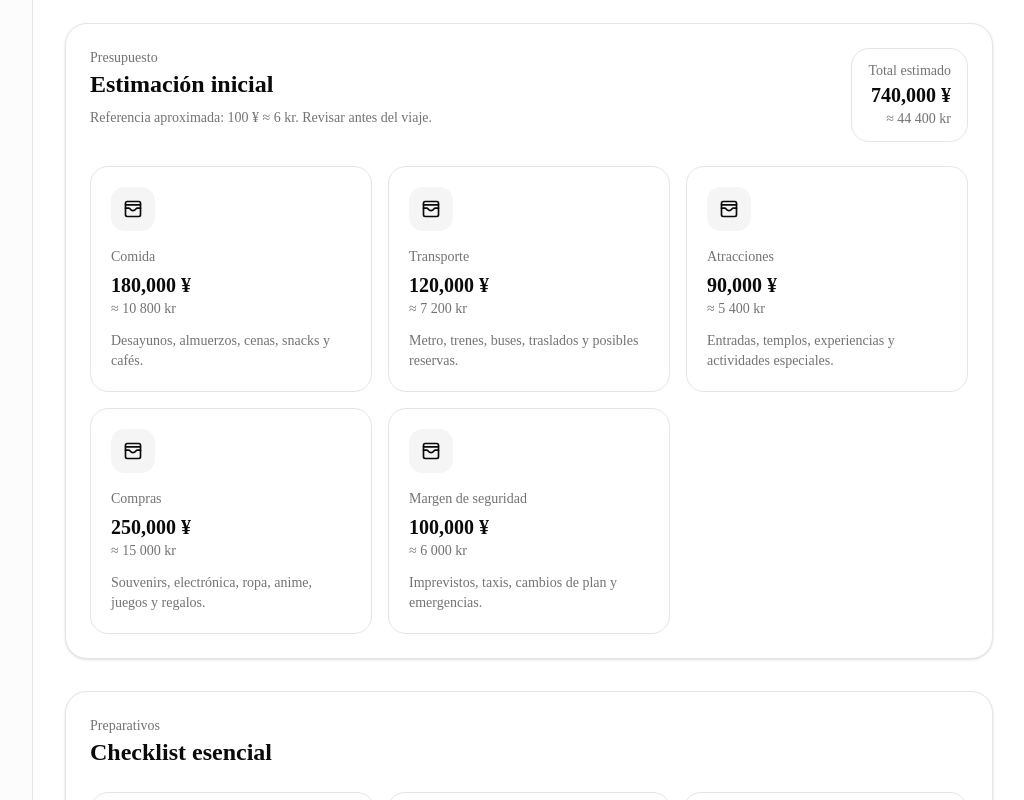
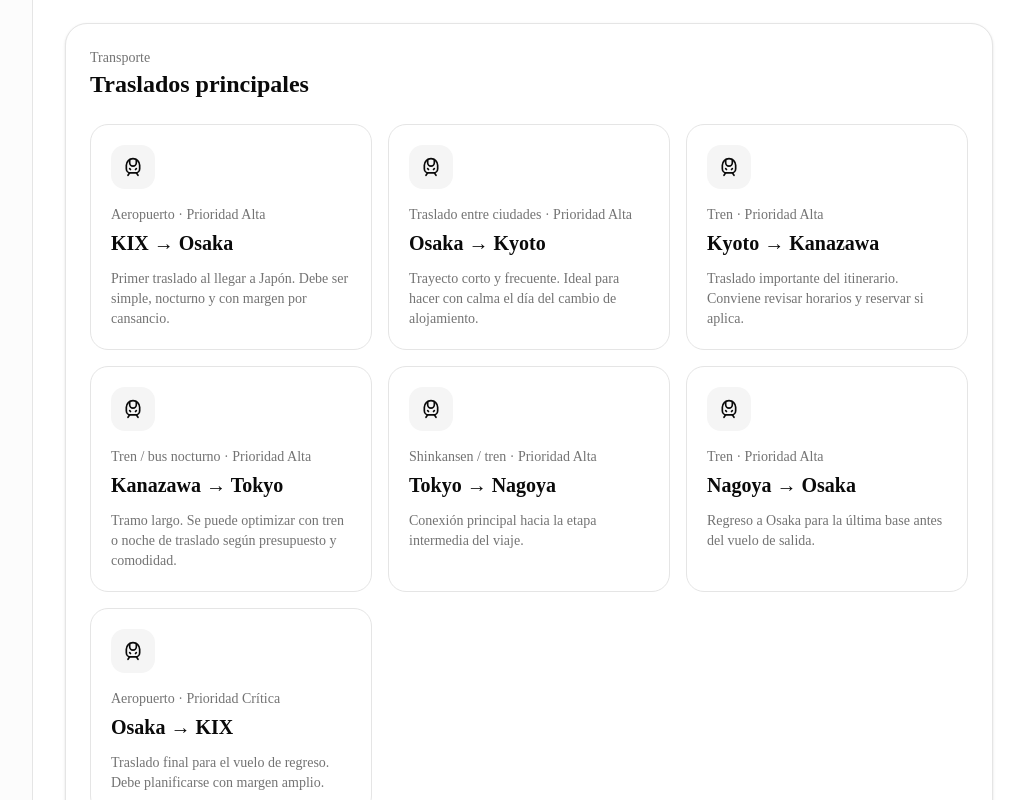
Before and after one commit to juanmartin1903/Japan-Guide, a Next.js app: page / in a window 1280 px wide. Shown: the part 1260-2060 px from the top of the page, without its empty margins (255-1279 px from the left). Built offline with nearby package versions, Linux system fonts and the light colour scheme.

Commit message:
Add transport overview module

```diff
--- a/components/app/Dashboard.tsx
+++ b/components/app/Dashboard.tsx
@@ -17,6 +17,7 @@ import ChecklistOverview from "@/components/app/ChecklistOverview";
 import BudgetOverview from "@/components/app/BudgetOverview";
 import ShoppingOverview from "@/components/app/ShoppingOverview";
 import RestaurantsOverview from "@/components/app/RestaurantsOverview";
+import TransportOverview from "@/components/app/TransportOverview";
 
 const today = new Date();
 const tripStart = new Date(`${trip.dates.start}T00:00:00`);
@@ -119,6 +120,7 @@ export default function Dashboard() {
       </section>
 
       <FlightsOverview />
+      <TransportOverview />
       <BudgetOverview />
       <ChecklistOverview />
       <RestaurantsOverview />
--- /dev/null
+++ b/components/app/TransportOverview.tsx
@@ -0,0 +1,32 @@
+import { TrainFront } from "lucide-react";
+import { transport } from "@/data/transport";
+
+export default function TransportOverview() {
+  return (
+    <section className="rounded-3xl border bg-card p-6 shadow-sm">
+      <div className="mb-6">
+        <p className="text-sm text-muted-foreground">Transporte</p>
+        <h3 className="text-2xl font-semibold">Traslados principales</h3>
+      </div>
+
+      <div className="grid gap-4 md:grid-cols-2 xl:grid-cols-3">
+        {transport.map((item) => (
+          <article
+            key={item.id}
+            className="rounded-2xl border bg-background p-5"
+          >
+            <div className="mb-4 flex h-11 w-11 items-center justify-center rounded-xl bg-muted">
+              <TrainFront className="h-5 w-5" />
+            </div>
+
+            <p className="text-sm text-muted-foreground">
+              {item.type} · Prioridad {item.priority}
+            </p>
+            <h4 className="mt-1 text-xl font-semibold">{item.title}</h4>
+            <p className="mt-3 text-sm text-muted-foreground">{item.notes}</p>
+          </article>
+        ))}
+      </div>
+    </section>
+  );
+}
--- /dev/null
+++ b/data/transport.ts
@@ -0,0 +1,58 @@
+export const transport = [
+  {
+    id: "kix-to-osaka",
+    title: "KIX → Osaka",
+    type: "Aeropuerto",
+    priority: "Alta",
+    notes:
+      "Primer traslado al llegar a Japón. Debe ser simple, nocturno y con margen por cansancio.",
+  },
+  {
+    id: "osaka-to-kyoto",
+    title: "Osaka → Kyoto",
+    type: "Traslado entre ciudades",
+    priority: "Alta",
+    notes:
+      "Trayecto corto y frecuente. Ideal para hacer con calma el día del cambio de alojamiento.",
+  },
+  {
+    id: "kyoto-to-kanazawa",
+    title: "Kyoto → Kanazawa",
+    type: "Tren",
+    priority: "Alta",
+    notes:
+      "Traslado importante del itinerario. Conviene revisar horarios y reservar si aplica.",
+  },
+  {
+    id: "kanazawa-to-tokyo",
+    title: "Kanazawa → Tokyo",
+    type: "Tren / bus nocturno",
+    priority: "Alta",
+    notes:
+      "Tramo largo. Se puede optimizar con tren o noche de traslado según presupuesto y comodidad.",
+  },
+  {
+    id: "tokyo-to-nagoya",
+    title: "Tokyo → Nagoya",
+    type: "Shinkansen / tren",
+    priority: "Alta",
+    notes:
+      "Conexión principal hacia la etapa intermedia del viaje.",
+  },
+  {
+    id: "nagoya-to-osaka",
+    title: "Nagoya → Osaka",
+    type: "Tren",
+    priority: "Alta",
+    notes:
+      "Regreso a Osaka para la última base antes del vuelo de salida.",
+  },
+  {
+    id: "osaka-to-kix",
+    title: "Osaka → KIX",
+    type: "Aeropuerto",
+    priority: "Crítica",
+    notes:
+      "Traslado final para el vuelo de regreso. Debe planificarse con margen amplio.",
+  },
+] as const;
```
